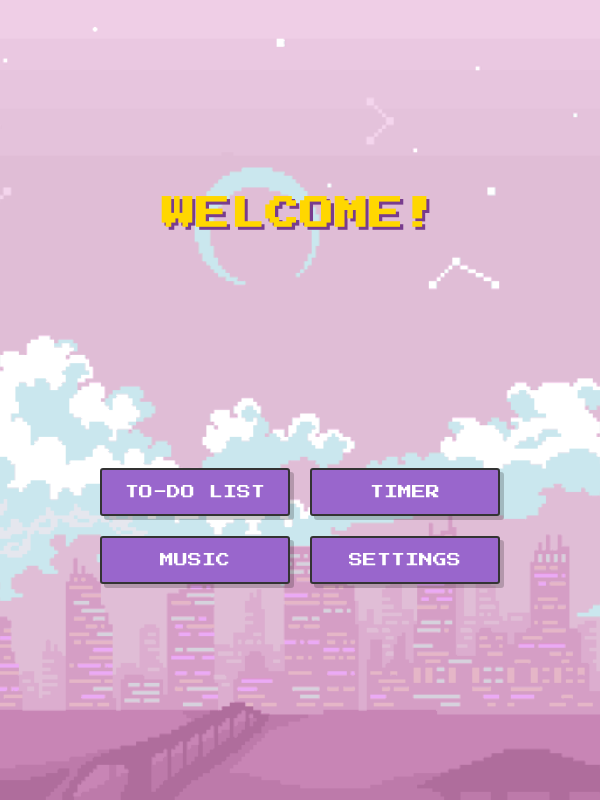
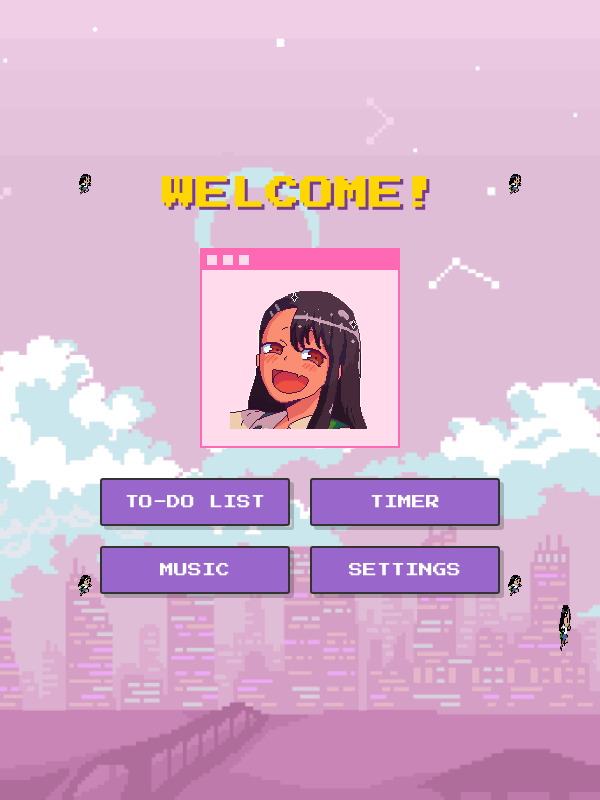
Before and after one commit to aawil712/nagareminder, an Electron app: page views/welcome.html in a window 600 px wide. Drawn offline with Linux system fonts and the light colour scheme.

Commit message:
finished timer style

```diff
--- /dev/null
+++ b/css/timer.css
@@ -0,0 +1,127 @@
+body {
+    background-image: url('../assets/timer.jpg');
+    background-size: cover;
+    background-position: center;
+    height: 600px;
+    width: 600px;
+    margin: auto;
+    padding: 10;
+    overflow: hidden;
+  }
+
+  h1 {
+    font-size: 28px;
+    margin-bottom: 30px;
+    color: #FFD700;
+    text-shadow: 3px 3px 0px #783c8e;
+  }
+
+  .timer-container {
+    background-color: rgba(255, 192, 203, 0.85);
+    border: 6px solid #ff69b4;
+    border-radius: 0;
+    box-shadow: 8px 8px 0 rgba(138, 43, 226, 0.5);
+    width: 500px;
+    height: 400px;
+    image-rendering: pixelated;
+  }
+
+  .timer-display {
+    font-size: 64px;
+    margin: auto 0;
+    color: #fff;
+    text-shadow: 4px 4px 0 #8a2be2;
+    text-align: center;
+    letter-spacing: 5px;
+  }
+
+  .mode-buttons {
+    display: grid;
+    grid-template-columns: repeat(3, 1fr);
+    gap: 10px;
+    margin-bottom: 25px;
+  }
+
+  .mode-btn {
+    background-color: #fff;
+    color: #ff69b4;
+    border: 3px solid #ff69b4;
+    border-radius: 0;
+    font-size: 12px;
+    padding: 10px;
+    cursor: pointer;
+    image-rendering: pixelated;
+  }
+
+  .mode-btn.active {
+    background-color: #ff69b4;
+    color: #fff;
+    border: 3px solid #8a2be2;
+  }
+
+  .timer-buttons {
+    display: grid;
+    grid-template-columns: repeat(3, 1fr);
+    gap: 15px;
+    margin-top: 30px;
+  }
+
+  .pixel-btn {
+    background-color: #fff;
+    color: #ff69b4;
+    border: 4px solid #ff69b4;
+    box-shadow: 4px 4px 0 #8a2be2;
+    padding: 12px 10px;
+    font-size: 16px;
+    border-radius: 0;
+    cursor: pointer;
+    image-rendering: pixelated;
+    position: relative;
+    transition: all 0.1s;
+  }
+
+  .pixel-btn:hover {
+    background-color: #ffecf1;
+    transform: translate(-2px, -2px);
+    box-shadow: 6px 6px 0 #8a2be2;
+  }
+
+  .pixel-btn:active {
+    transform: translate(3px, 3px);
+    box-shadow: 1px 1px 0 #8a2be2;
+  }
+
+  .pixel-btn:disabled {
+    opacity: 0.5;
+    cursor: not-allowed;
+  }
+
+  .heart-icon {
+    display: inline-block;
+    width: 30px;
+    height: 30px;
+    background-color: #ff69b4;
+    position: relative;
+    transform: rotate(45deg);
+    margin: 20px auto;
+  }
+
+  .heart-icon:before,
+  .heart-icon:after {
+    content: "";
+    width: 30px;
+    height: 30px;
+    background-color: #ff69b4;
+    border-radius: 50%;
+    position: absolute;
+  }
+
+  .heart-icon:before {
+    top: -15px;
+    left: 0;
+  }
+
+  .heart-icon:after {
+    top: 0;
+    left: -15px;
+  }
--- a/css/welcome.css
+++ b/css/welcome.css
@@ -17,15 +17,17 @@ body {
     height: 600px;
     width: 600px;
     padding: 0 10px;
-    padding-top: 120px;
+    padding-top: 100px;
+    position: relative;
   }
 
   .welcome-buttons {
     display: grid;
     grid-template-columns: repeat(2, 1fr);
     gap: 20px;
-    margin-top: 200px;
+    margin-top: 20px;
     width: 400px;
+    z-index: 2;
   }
 
   .pixel-btn {
@@ -36,6 +38,119 @@ body {
 
   h1 {
     font-size: 32px;
-    margin-bottom: 30px;
+    margin-bottom: 20px;
     margin-top: -30px;
   }
+
+  .welcome-mascot-container {
+    position: relative;
+    width: 200px;
+    height: 200px;
+    margin: 10px 0;
+    background-color: #ffdbeb;
+    border: 2px solid #ff69b4;
+    image-rendering: pixelated;
+    display: flex;
+    justify-content: center;
+    align-items: center;
+  }
+
+  .window-title-bar {
+    display: flex;
+    justify-content: flex-start;
+    align-items: center;
+    background-color: #ff69b4;
+    padding: 4px;
+    gap: 4px;
+    position: absolute;
+    top: 0;
+    left: 0;
+    right: 0;
+  }
+
+  .window-button {
+    width: 12px;
+    height: 12px;
+    background-color: #ffdbeb;
+    border: 1px solid #ff69b4;
+  }
+
+  .welcome-mascot {
+    width: 150px;
+    height: auto;
+    display: block;
+    image-rendering: pixelated;
+    margin-top: 10px;
+  }
+
+  .window-ok-button {
+    background-color: #ffdbeb;
+    border: 2px solid #ff69b4;
+    padding: 4px 16px;
+    margin: 8px auto;
+    display: block;
+    font-family: 'Press Start 2P', cursive;
+    font-size: 12px;
+    cursor: pointer;
+  }
+
+  .window-ok-button:hover {
+    background-color: #ff69b4;
+    color: white;
+  }
+
+  .running-character {
+    position: absolute;
+    bottom: 40px;
+    left: -50px;
+    width: 64px;
+    height: 64px;
+    image-rendering: pixelated;
+    animation: runAcross 6s linear infinite;
+  }
+
+  @keyframes runAcross {
+    0% {
+      left: -50px;
+    }
+    100% {
+      left: calc(100% + 50px);
+    }
+  }
+
+  .aesthetic-images {
+    position: absolute;
+    z-index: 1;
+  }
+
+  .top-left-image {
+    top: 70px;
+    left: 50px;
+    width: 70px;
+    height: auto;
+    image-rendering: pixelated;
+  }
+
+  .top-right-image {
+    top: 70px;
+    right: 50px;
+    width: 70px;
+    height: auto;
+    image-rendering: pixelated;
+  }
+
+  .bottom-left-image {
+    bottom: 100px;
+    left: 50px;
+    width: 70px;
+    height: auto;
+    image-rendering: pixelated;
+  }
+
+  .bottom-right-image {
+    bottom: 100px;
+    right: 50px;
+    width: 70px;
+    height: auto;
+    image-rendering: pixelated;
+  }
--- a/views/welcome.html
+++ b/views/welcome.html
@@ -12,12 +12,28 @@
 <body>
   <div class="welcome-container">
     <h1>WELCOME!</h1>
+    <div class="welcome-mascot-container">
+      <div class="window-title-bar">
+        <div class="window-button"></div>
+        <div class="window-button"></div>
+        <div class="window-button"></div>
+      </div>
+      <img src="../assets/nagatoro.png" class="welcome-mascot" alt="Welcome mascot">
+    </div>
     <div class="welcome-buttons">
       <button class="pixel-btn" onclick="window.electronAPI.navigate('todo')">TO-DO LIST</button>
       <button class="pixel-btn" onclick="window.electronAPI.navigate('timer')">TIMER</button>
       <button class="pixel-btn" onclick="window.electronAPI.navigate('music')">MUSIC</button>
       <button class="pixel-btn" onclick="window.electronAPI.navigate('settings')">SETTINGS</button>
     </div>
+
+    <!-- Aesthetic Images -->
+    <img src="../assets/Screenshot 2025-04-07 184053 (1).png" class="aesthetic-images top-left-image" alt="Decorative image">
+    <img src="../assets/Screenshot 2025-04-07 184053 (1).png" class="aesthetic-images top-right-image" alt="Decorative image">
+    <img src="../assets/Screenshot 2025-04-07 184053 (1).png" class="aesthetic-images bottom-left-image" alt="Decorative image">
+    <img src="../assets/Screenshot 2025-04-07 184053 (1).png" class="aesthetic-images bottom-right-image" alt="Decorative image">
+
+    <img src="../assets/Screenshot 2025-04-07 184053 (1).png" class="running-character" alt="Running character">
   </div>
 </body>
 </html>
```
Also changed, not shown: views/timer.html (+1 -136 lines), assets/Screenshot 2025-04-07 184053 (1).png (added), assets/nagatoro.png (added), assets/pixel-cat.png (renamed from assets/ecfe08efa12c4bcc9b4db05d20db0475.png).
